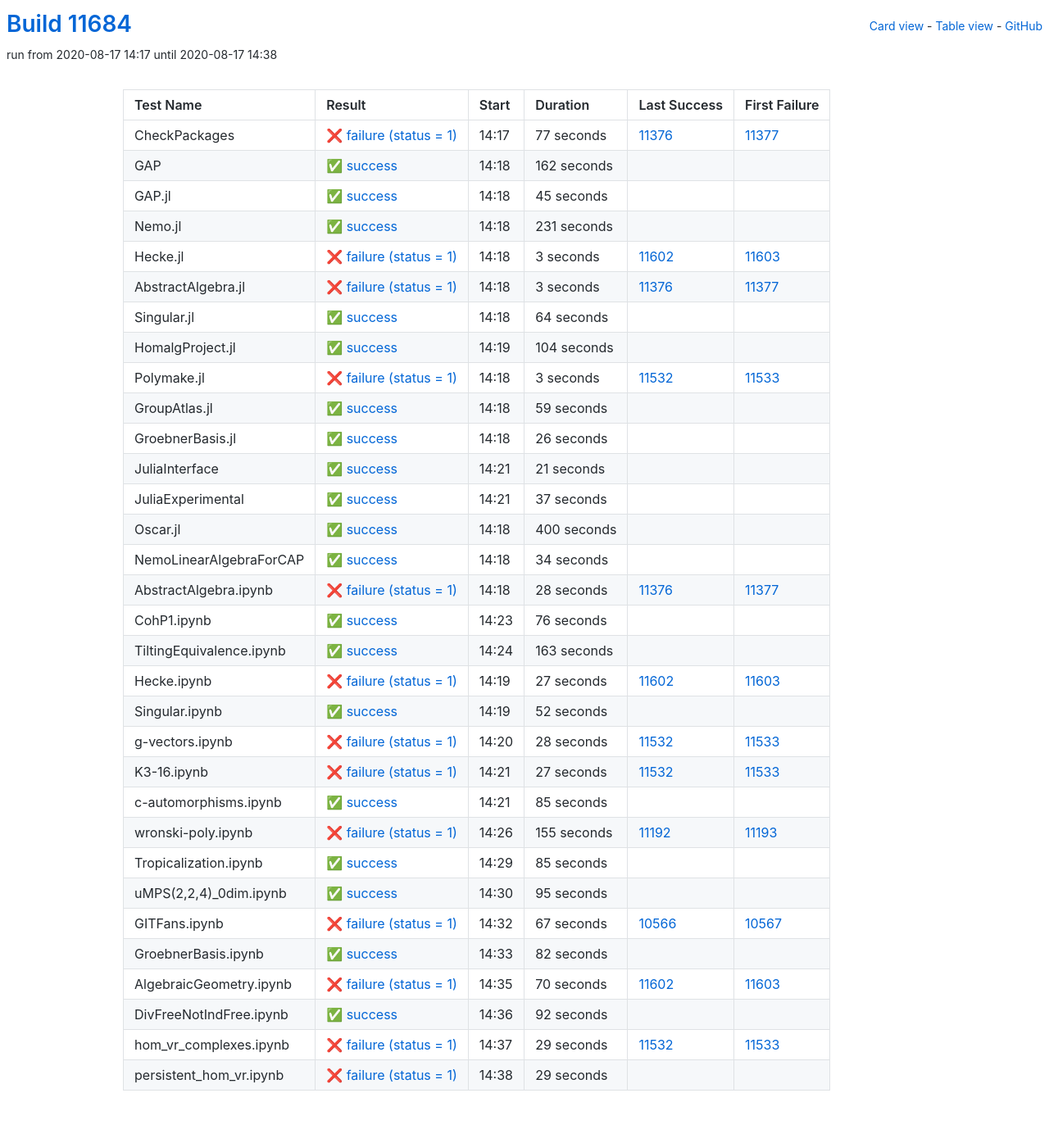
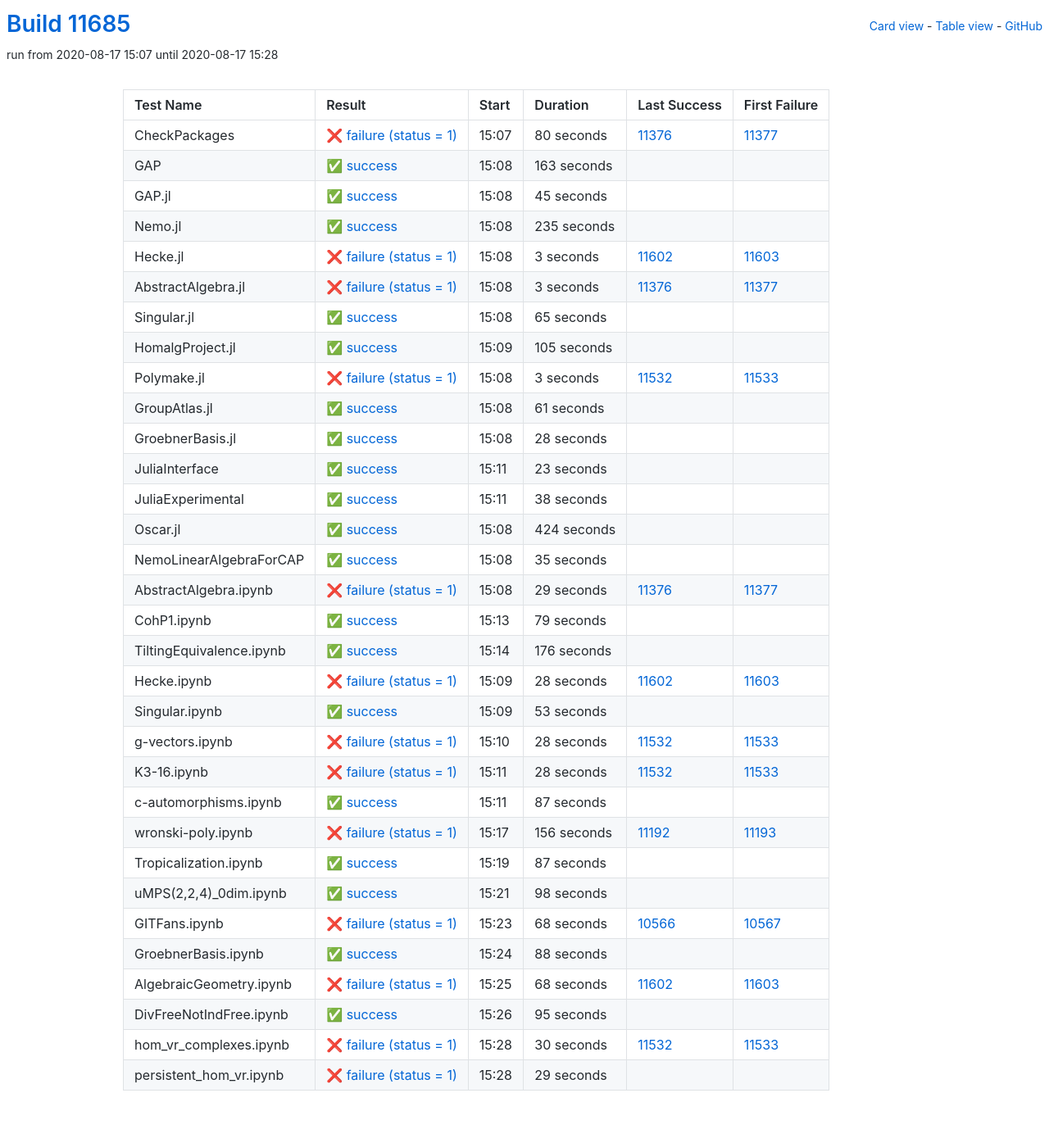
Before and after one commit to oscar-system/oscar-ci-status, a Jekyll site: the page built from table.html, in a window 1280 px wide. Shown: the whole page at 82% size. Built offline with Jekyll 4.4.1, drawn with Linux system fonts in a browser that asks for light colours.

Commit message:
Build #11685

```diff
--- a/_data/ci.yml
+++ b/_data/ci.yml
@@ -1,6 +1,6 @@
 ---
-build: 11684
-build_url: https://oscarci.mathematik.uni-kl.de/job/oscar/11684/
+build: 11685
+build_url: https://oscarci.mathematik.uni-kl.de/job/oscar/11685/
 job: oscar
 organization: oscar-system
 repo: oscar-ci-status
@@ -8,32 +8,32 @@
 tests:
 - name: CheckPackages
   id: checkpackages
-  log: https://oscarci.mathematik.uni-kl.de/job/oscar/11684/artifact/logs/build-11684/CheckPackages.log
-  start: 2020-08-17 14:17
+  log: https://oscarci.mathematik.uni-kl.de/job/oscar/11685/artifact/logs/build-11685/CheckPackages.log
+  start: 2020-08-17 15:07
   success: false
   exitcode: 1
   status: failure
-  duration: 77
+  duration: 80
   last_success: 11376
   last_success_url: https://oscarci.mathematik.uni-kl.de/job/oscar/11376/
   first_failure: 11377
   first_failure_url: https://oscarci.mathematik.uni-kl.de/job/oscar/11377/
 - name: GAP
   id: gap
-  log: https://oscarci.mathematik.uni-kl.de/job/oscar/11684/artifact/logs/build-11684/GAP.log
-  start: 2020-08-17 14:18
+  log: https://oscarci.mathematik.uni-kl.de/job/oscar/11685/artifact/logs/build-11685/GAP.log
+  start: 2020-08-17 15:08
   success: true
   exitcode: 0
   status: success
-  duration: 162
+  duration: 163
   last_success: false
   last_success_url:
   first_failure: false
   first_failure_url:
 - name: GAP.jl
   id: gap-jl
-  log: https://oscarci.mathematik.uni-kl.de/job/oscar/11684/artifact/logs/build-11684/GAP.jl.log
-  start: 2020-08-17 14:18
+  log: https://oscarci.mathematik.uni-kl.de/job/oscar/11685/artifact/logs/build-11685/GAP.jl.log
+  start: 2020-08-17 15:08
   success: true
   exitcode: 0
   status: success
@@ -44,20 +44,20 @@
   first_failure_url:
 - name: Nemo.jl
   id: nemo-jl
-  log: https://oscarci.mathematik.uni-kl.de/job/oscar/11684/artifact/logs/build-11684/Nemo.jl.log
-  start: 2020-08-17 14:18
+  log: https://oscarci.mathematik.uni-kl.de/job/oscar/11685/artifact/logs/build-11685/Nemo.jl.log
+  start: 2020-08-17 15:08
   success: true
   exitcode: 0
   status: success
-  duration: 231
+  duration: 235
   last_success: false
   last_success_url:
   first_failure: false
   first_failure_url:
 - name: Hecke.jl
   id: hecke-jl
-  log: https://oscarci.mathematik.uni-kl.de/job/oscar/11684/artifact/logs/build-11684/Hecke.jl.log
-  start: 2020-08-17 14:18
+  log: https://oscarci.mathematik.uni-kl.de/job/oscar/11685/artifact/logs/build-11685/Hecke.jl.log
+  start: 2020-08-17 15:08
   success: false
   exitcode: 1
   status: failure
@@ -68,8 +68,8 @@
   first_failure_url: https://oscarci.mathematik.uni-kl.de/job/oscar/11603/
 - name: AbstractAlgebra.jl
   id: abstractalgebra-jl
-  log: https://oscarci.mathematik.uni-kl.de/job/oscar/11684/artifact/logs/build-11684/AbstractAlgebra.jl.log
-  start: 2020-08-17 14:18
+  log: https://oscarci.mathematik.uni-kl.de/job/oscar/11685/artifact/logs/build-11685/AbstractAlgebra.jl.log
+  start: 2020-08-17 15:08
   success: false
   exitcode: 1
   status: failure
@@ -80,32 +80,32 @@
   first_failure_url: https://oscarci.mathematik.uni-kl.de/job/oscar/11377/
 - name: Singular.jl
   id: singular-jl
-  log: https://oscarci.mathematik.uni-kl.de/job/oscar/11684/artifact/logs/build-11684/Singular.jl.log
-  start: 2020-08-17 14:18
+  log: https://oscarci.mathematik.uni-kl.de/job/oscar/11685/artifact/logs/build-11685/Singular.jl.log
+  start: 2020-08-17 15:08
   success: true
   exitcode: 0
   status: success
-  duration: 64
+  duration: 65
   last_success: false
   last_success_url:
   first_failure: false
   first_failure_url:
 - name: HomalgProject.jl
   id: homalgproject-jl
-  log: https://oscarci.mathematik.uni-kl.de/job/oscar/11684/artifact/logs/build-11684/HomalgProject.jl.log
-  start: 2020-08-17 14:19
+  log: https://oscarci.mathematik.uni-kl.de/job/oscar/11685/artifact/logs/build-11685/HomalgProject.jl.log
+  start: 2020-08-17 15:09
   success: true
   exitcode: 0
   status: success
-  duration: 104
+  duration: 105
   last_success: false
   last_success_url:
   first_failure: false
   first_failure_url:
 - name: Polymake.jl
   id: polymake-jl
-  log: https://oscarci.mathematik.uni-kl.de/job/oscar/11684/artifact/logs/build-11684/Polymake.jl.log
-  start: 2020-08-17 14:18
+  log: https://oscarci.mathematik.uni-kl.de/job/oscar/11685/artifact/logs/build-11685/Polymake.jl.log
+  start: 2020-08-17 15:08
   success: false
   exitcode: 1
   status: failure
@@ -116,140 +116,140 @@
   first_failure_url: https://oscarci.mathematik.uni-kl.de/job/oscar/11533/
 - name: GroupAtlas.jl
   id: groupatlas-jl
-  log: https://oscarci.mathematik.uni-kl.de/job/oscar/11684/artifact/logs/build-11684/GroupAtlas.jl.log
-  start: 2020-08-17 14:18
+  log: https://oscarci.mathematik.uni-kl.de/job/oscar/11685/artifact/logs/build-11685/GroupAtlas.jl.log
+  start: 2020-08-17 15:08
   success: true
   exitcode: 0
   status: success
-  duration: 59
+  duration: 61
   last_success: false
   last_success_url:
   first_failure: false
   first_failure_url:
 - name: GroebnerBasis.jl
   id: groebnerbasis-jl
-  log: https://oscarci.mathematik.uni-kl.de/job/oscar/11684/artifact/logs/build-11684/GroebnerBasis.jl.log
-  start: 2020-08-17 14:18
+  log: https://oscarci.mathematik.uni-kl.de/job/oscar/11685/artifact/logs/build-11685/GroebnerBasis.jl.log
+  start: 2020-08-17 15:08
   success: true
   exitcode: 0
   status: success
-  duration: 26
+  duration: 28
   last_success: false
   last_success_url:
   first_failure: false
   first_failure_url:
 - name: JuliaInterface
   id: juliainterface
-  log: https://oscarci.mathematik.uni-kl.de/job/oscar/11684/artifact/logs/build-11684/JuliaInterface.log
-  start: 2020-08-17 14:21
+  log: https://oscarci.mathematik.uni-kl.de/job/oscar/11685/artifact/logs/build-11685/JuliaInterface.log
+  start: 2020-08-17 15:11
   success: true
   exitcode: 0
   status: success
-  duration: 21
+  duration: 23
   last_success: false
   last_success_url:
   first_failure: false
   first_failure_url:
 - name: JuliaExperimental
   id: juliaexperimental
-  log: https://oscarci.mathematik.uni-kl.de/job/oscar/11684/artifact/logs/build-11684/JuliaExperimental.log
-  start: 2020-08-17 14:21
+  log: https://oscarci.mathematik.uni-kl.de/job/oscar/11685/artifact/logs/build-11685/JuliaExperimental.log
+  start: 2020-08-17 15:11
   success: true
   exitcode: 0
   status: success
-  duration: 37
+  duration: 38
   last_success: false
   last_success_url:
   first_failure: false
   first_failure_url:
 - name: Oscar.jl
   id: oscar-jl
-  log: https://oscarci.mathematik.uni-kl.de/job/oscar/11684/artifact/logs/build-11684/Oscar.jl.log
-  start: 2020-08-17 14:18
+  log: https://oscarci.mathematik.uni-kl.de/job/oscar/11685/artifact/logs/build-11685/Oscar.jl.log
+  start: 2020-08-17 15:08
   success: true
   exitcode: 0
   status: success
-  duration: 400
+  duration: 424
   last_success: false
   last_success_url:
   first_failure: false
   first_failure_url:
 - name: NemoLinearAlgebraForCAP
   id: nemolinearalgebraforcap
-  log: https://oscarci.mathematik.uni-kl.de/job/oscar/11684/artifact/logs/build-11684/NemoLinearAlgebraForCAP.log
-  start: 2020-08-17 14:18
+  log: https://oscarci.mathematik.uni-kl.de/job/oscar/11685/artifact/logs/build-11685/NemoLinearAlgebraForCAP.log
+  start: 2020-08-17 15:08
   success: true
   exitcode: 0
   status: success
-  duration: 34
+  duration: 35
   last_success: false
   last_success_url:
   first_failure: false
   first_failure_url:
 - name: AbstractAlgebra.ipynb
   id: abstractalgebra-ipynb
-  log: https://oscarci.mathematik.uni-kl.de/job/oscar/11684/artifact/logs/build-11684/AbstractAlgebra.ipynb.log
-  start: 2020-08-17 14:18
+  log: https://oscarci.mathematik.uni-kl.de/job/oscar/11685/artifact/logs/build-11685/AbstractAlgebra.ipynb.log
+  start: 2020-08-17 15:08
   success: false
   exitcode: 1
   status: failure
-  duration: 28
+  duration: 29
   last_success: 11376
   last_success_url: https://oscarci.mathematik.uni-kl.de/job/oscar/11376/
   first_failure: 11377
   first_failure_url: https://oscarci.mathematik.uni-kl.de/job/oscar/11377/
 - name: CohP1.ipynb
   id: cohp1-ipynb
-  log: https://oscarci.mathematik.uni-kl.de/job/oscar/11684/artifact/logs/build-11684/CohP1.ipynb.log
-  start: 2020-08-17 14:23
+  log: https://oscarci.mathematik.uni-kl.de/job/oscar/11685/artifact/logs/build-11685/CohP1.ipynb.log
+  start: 2020-08-17 15:13
   success: true
   exitcode: 0
   status: success
-  duration: 76
+  duration: 79
   last_success: false
   last_success_url:
   first_failure: false
   first_failure_url:
 - name: TiltingEquivalence.ipynb
   id: tiltingequivalence-ipynb
-  log: https://oscarci.mathematik.uni-kl.de/job/oscar/11684/artifact/logs/build-11684/TiltingEquivalence.ipynb.log
-  start: 2020-08-17 14:24
+  log: https://oscarci.mathematik.uni-kl.de/job/oscar/11685/artifact/logs/build-11685/TiltingEquivalence.ipynb.log
+  start: 2020-08-17 15:14
   success: true
   exitcode: 0
   status: success
-  duration: 163
+  duration: 176
   last_success: false
   last_success_url:
   first_failure: false
   first_failure_url:
 - name: Hecke.ipynb
   id: hecke-ipynb
-  log: https://oscarci.mathematik.uni-kl.de/job/oscar/11684/artifact/logs/build-11684/Hecke.ipynb.log
-  start: 2020-08-17 14:19
+  log: https://oscarci.mathematik.uni-kl.de/job/oscar/11685/artifact/logs/build-11685/Hecke.ipynb.log
+  start: 2020-08-17 15:09
   success: false
   exitcode: 1
   status: failure
-  duration: 27
+  duration: 28
   last_success: 11602
   last_success_url: https://oscarci.mathematik.uni-kl.de/job/oscar/11602/
   first_failure: 11603
   first_failure_url: https://oscarci.mathematik.uni-kl.de/job/oscar/11603/
 - name: Singular.ipynb
   id: singular-ipynb
-  log: https://oscarci.mathematik.uni-kl.de/job/oscar/11684/artifact/logs/build-11684/Singular.ipynb.log
-  start: 2020-08-17 14:19
+  log: https://oscarci.mathematik.uni-kl.de/job/oscar/11685/artifact/logs/build-11685/Singular.ipynb.log
+  start: 2020-08-17 15:09
   success: true
   exitcode: 0
   status: success
-  duration: 52
+  duration: 53
   last_success: false
   last_success_url:
   first_failure: false
   first_failure_url:
 - name: g-vectors.ipynb
   id: g-vectors-ipynb
-  log: https://oscarci.mathematik.uni-kl.de/job/oscar/11684/artifact/logs/build-11684/g-vectors.ipynb.log
-  start: 2020-08-17 14:20
+  log: https://oscarci.mathematik.uni-kl.de/job/oscar/11685/artifact/logs/build-11685/g-vectors.ipynb.log
+  start: 2020-08-17 15:10
   success: false
   exitcode: 1
   status: failure
@@ -260,56 +260,104 @@
   first_failure_url: https://oscarci.mathematik.uni-kl.de/job/oscar/11533/
 - name: K3-16.ipynb
   id: k3-16-ipynb
-  log: https://oscarci.mathematik.uni-kl.de/job/oscar/11684/artifact/logs/build-11684/K3-16.ipynb.log
-  start: 2020-08-17 14:21
+  log: https://oscarci.mathematik.uni-kl.de/job/oscar/11685/artifact/logs/build-11685/K3-16.ipynb.log
+  start: 2020-08-17 15:11
   success: false
   exitcode: 1
   status: failure
-  duration: 27
+  duration: 28
   last_success: 11532
   last_success_url: https://oscarci.mathematik.uni-kl.de/job/oscar/11532/
   first_failure: 11533
   first_failure_url: https://oscarci.mathematik.uni-kl.de/job/oscar/11533/
 - name: c-automorphisms.ipynb
   id: c-automorphisms-ipynb
-  log: https://oscarci.mathematik.uni-kl.de/job/oscar/11684/artifact/logs/build-11684/c-automorphisms.ipynb.log
-  start: 2020-08-17 14:21
+  log: https://oscarci.mathematik.uni-kl.de/job/oscar/11685/artifact/logs/build-11685/c-automorphisms.ipynb.log
+  start: 2020-08-17 15:11
   success: true
   exitcode: 0
   status: success
-  duration: 85
+  duration: 87
   last_success: false
   last_success_url:
   first_failure: false
   first_failure_url:
 - name: wronski-poly.ipynb
   id: wronski-poly-ipynb
-  log: https://oscarci.mathematik.uni-kl.de/job/oscar/11684/artifact/logs/build-11684/wronski-poly.ipynb.log
-  start: 2020-08-17 14:26
+  log: https://oscarci.mathematik.uni-kl.de/job/oscar/11685/artifact/logs/build-11685/wronski-poly.ipynb.log
+  start: 2020-08-17 15:17
   success: false
   exitcode: 1
   status: failure
-  duration: 155
+  duration: 156
   last_success: 11192
   last_success_url: https://oscarci.mathematik.uni-kl.de/job/oscar/11192/
   first_failure: 11193
   first_failure_url: https://oscarci.mathematik.uni-kl.de/job/oscar/11193/
 - name: Tropicalization.ipynb
   id: tropicalization-ipynb
-  log: https://oscarci.mathematik.uni-kl.de/job/oscar/11684/artifact/logs/build-11684/Tropicalization.ipynb.log
-  start: 2020-08-17 14:29
+  log: https://oscarci.mathematik.uni-kl.de/job/oscar/11685/artifact/logs/build-11685/Tropicalization.ipynb.log
+  start: 2020-08-17 15:19
   success: true
   exitcode: 0
   status: success
-  duration: 85
+  duration: 87
   last_success: false
   last_success_url:
   first_failure: false
   first_failure_url:
 - name: uMPS(2,2,4)_0dim.ipynb
   id: umps-2-2-4-0dim-ipynb
-  log: https://oscarci.mathematik.uni-kl.de/job/oscar/11684/artifact/logs/build-11684/uMPS-2-2-4-_0dim.ipynb.log
-  start: 2020-08-17 14:30
+  log: https://oscarci.mathematik.uni-kl.de/job/oscar/11685/artifact/logs/build-11685/uMPS-2-2-4-_0dim.ipynb.log
+  start: 2020-08-17 15:21
+  success: true
+  exitcode: 0
+  status: success
+  duration: 98
+  last_success: false
+  last_success_url:
+  first_failure: false
+  first_failure_url:
+- name: GITFans.ipynb
+  id: gitfans-ipynb
+  log: https://oscarci.mathematik.uni-kl.de/job/oscar/11685/artifact/logs/build-11685/GITFans.ipynb.log
+  start: 2020-08-17 15:23
+  success: false
+  exitcode: 1
+  status: failure
+  duration: 68
+  last_success: 10566
+  last_success_url: https://oscarci.mathematik.uni-kl.de/job/oscar/10566/
+  first_failure: 10567
+  first_failure_url: https://oscarci.mathematik.uni-kl.de/job/oscar/10567/
+- name: GroebnerBasis.ipynb
+  id: groebnerbasis-ipynb
+  log: https://oscarci.mathematik.uni-kl.de/job/oscar/11685/artifact/logs/build-11685/GroebnerBasis.ipynb.log
+  start: 2020-08-17 15:24
+  success: true
+  exitcode: 0
+  status: success
+  duration: 88
+  last_success: false
+  last_success_url:
+  first_failure: false
+  first_failure_url:
+- name: AlgebraicGeometry.ipynb
+  id: algebraicgeometry-ipynb
+  log: https://oscarci.mathematik.uni-kl.de/job/oscar/11685/artifact/logs/build-11685/AlgebraicGeometry.ipynb.log
+  start: 2020-08-17 15:25
+  success: false
+  exitcode: 1
+  status: failure
+  duration: 68
+  last_success: 11602
+  last_success_url: https://oscarci.mathematik.uni-kl.de/job/oscar/11602/
+  first_failure: 11603
+  first_failure_url: https://oscarci.mathematik.uni-kl.de/job/oscar/11603/
+- name: DivFreeNotIndFree.ipynb
+  id: divfreenotindfree-ipynb
+  log: https://oscarci.mathematik.uni-kl.de/job/oscar/11685/artifact/logs/build-11685/DivFreeNotIndFree.ipynb.log
+  start: 2020-08-17 15:26
   success: true
   exitcode: 0
   status: success
@@ -318,70 +366,22 @@
   last_success_url:
   first_failure: false
   first_failure_url:
-- name: GITFans.ipynb
-  id: gitfans-ipynb
-  log: https://oscarci.mathematik.uni-kl.de/job/oscar/11684/artifact/logs/build-11684/GITFans.ipynb.log
-  start: 2020-08-17 14:32
+- name: hom_vr_complexes.ipynb
+  id: hom-vr-complexes-ipynb
+  log: https://oscarci.mathematik.uni-kl.de/job/oscar/11685/artifact/logs/build-11685/hom_vr_complexes.ipynb.log
+  start: 2020-08-17 15:28
   success: false
   exitcode: 1
   status: failure
-  duration: 67
-  last_success: 10566
-  last_success_url: https://oscarci.mathematik.uni-kl.de/job/oscar/10566/
-  first_failure: 10567
-  first_failure_url: https://oscarci.mathematik.uni-kl.de/job/oscar/10567/
-- name: GroebnerBasis.ipynb
-  id: groebnerbasis-ipynb
-  log: https://oscarci.mathematik.uni-kl.de/job/oscar/11684/artifact/logs/build-11684/GroebnerBasis.ipynb.log
-  start: 2020-08-17 14:33
-  success: true
-  exitcode: 0
-  status: success
-  duration: 82
-  last_success: false
-  last_success_url:
-  first_failure: false
-  first_failure_url:
-- name: AlgebraicGeometry.ipynb
-  id: algebraicgeometry-ipynb
-  log: https://oscarci.mathematik.uni-kl.de/job/oscar/11684/artifact/logs/build-11684/AlgebraicGeometry.ipynb.log
-  start: 2020-08-17 14:35
-  success: false
-  exitcode: 1
-  status: failure
-  duration: 70
-  last_success: 11602
-  last_success_url: https://oscarci.mathematik.uni-kl.de/job/oscar/11602/
-  first_failure: 11603
-  first_failure_url: https://oscarci.mathematik.uni-kl.de/job/oscar/11603/
-- name: DivFreeNotIndFree.ipynb
-  id: divfreenotindfree-ipynb
-  log: https://oscarci.mathematik.uni-kl.de/job/oscar/11684/artifact/logs/build-11684/DivFreeNotIndFree.ipynb.log
-  start: 2020-08-17 14:36
-  success: true
-  exitcode: 0
-  status: success
-  duration: 92
-  last_success: false
-  last_success_url:
-  first_failure: false
-  first_failure_url:
-- name: hom_vr_complexes.ipynb
-  id: hom-vr-complexes-ipynb
-  log: https://oscarci.mathematik.uni-kl.de/job/oscar/11684/artifact/logs/build-11684/hom_vr_complexes.ipynb.log
-  start: 2020-08-17 14:37
-  success: false
-  exitcode: 1
-  status: failure
-  duration: 29
+  duration: 30
   last_success: 11532
   last_success_url: https://oscarci.mathematik.uni-kl.de/job/oscar/11532/
   first_failure: 11533
   first_failure_url: https://oscarci.mathematik.uni-kl.de/job/oscar/11533/
 - name: persistent_hom_vr.ipynb
   id: persistent-hom-vr-ipynb
-  log: https://oscarci.mathematik.uni-kl.de/job/oscar/11684/artifact/logs/build-11684/persistent_hom_vr.ipynb.log
-  start: 2020-08-17 14:38
+  log: https://oscarci.mathematik.uni-kl.de/job/oscar/11685/artifact/logs/build-11685/persistent_hom_vr.ipynb.log
+  start: 2020-08-17 15:28
   success: false
   exitcode: 1
   status: failure
```
Also changed, not shown: README.md.
